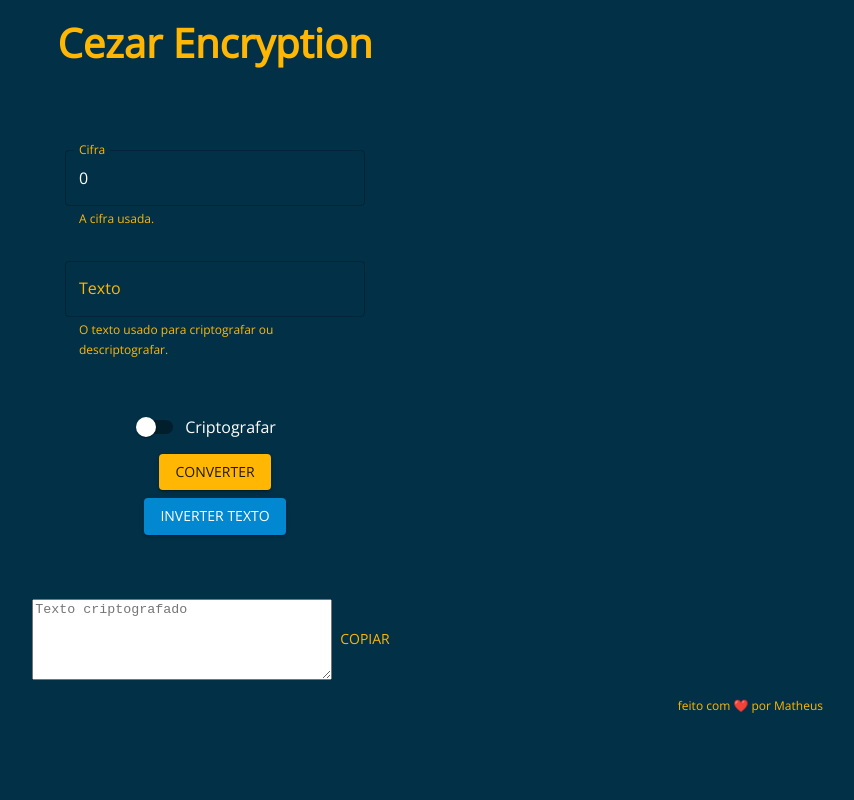
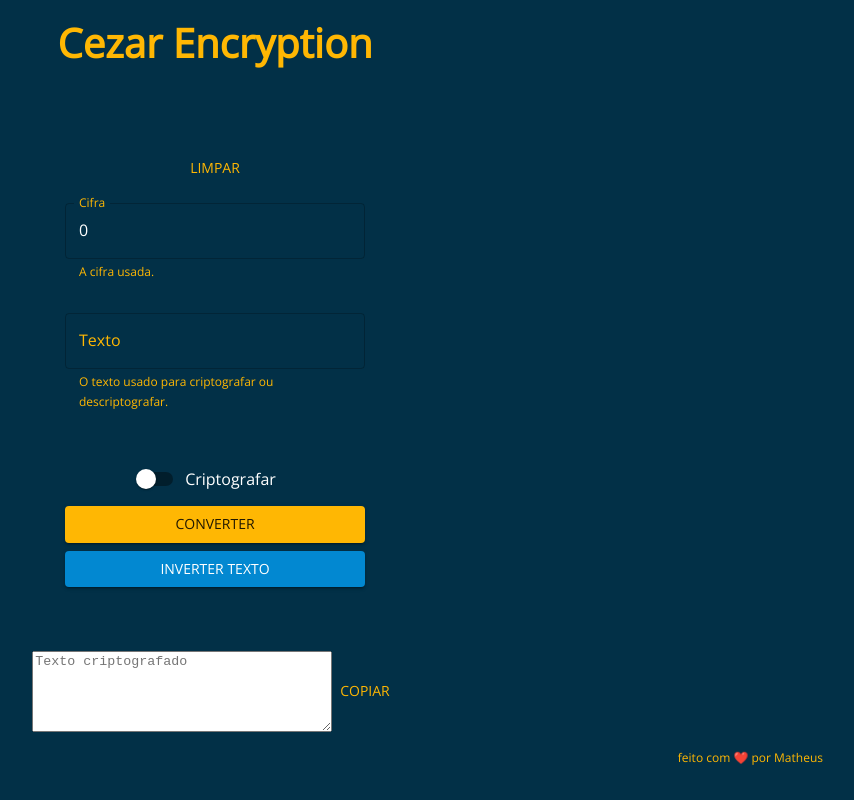
Before and after one commit to matheustirabassi/cezar-encript, a React (Create React App) app: page / in a window 1280 px wide. Shown: the whole page, without its empty margins (425-1279 px from the left). Built offline with nearby package versions, Linux system fonts and the light colour scheme; a web font is replaced by a local one.

Commit message:
Adiciona botão de limpar
Signed-off-by: Matheus Tirabassi <tirabassi.matheus@aluno.ifsp.edu.br>

```diff
--- a/src/presentation/view/HomePage/HomeView.tsx
+++ b/src/presentation/view/HomePage/HomeView.tsx
@@ -34,6 +34,7 @@ const HomeView = () => {
 		openSnackbar,
 		setOpenSnackbar,
 		convertText,
+		cleanTexts,
 	} = useViewModel()
 
 	const handleChange = (event: React.ChangeEvent<HTMLInputElement>) => {
@@ -44,19 +45,18 @@ const HomeView = () => {
 	const [buttonCopyClicked, setButtonCopyClicked] = useState(false)
 
 	return (
-		<Grid container direction="column" justifyContent="space-between" alignItems="stretch" mt={2}>
+		<Grid container direction="column" mt={2}>
 			<Typography variant="h1" color="primary">
 				Cezar Encryption
 			</Typography>
 
-			<Grid
-				container
-				textAlign={"center"}
-				direction={"column"}
-				mt={8}
-				justifyContent="center"
-				alignItems={"center"}
-			>
+			<Grid container direction={"column"} mt={8} alignItems="center">
+				<Grid item mt={2}>
+					<Button onClick={cleanTexts} sx={{ width: 300 }}>
+						Limpar
+					</Button>
+				</Grid>
+
 				<Grid item mt={2}>
 					<TextField
 						label="Cifra"
@@ -74,12 +74,12 @@ const HomeView = () => {
 					<Box mt={2}>
 						<TextField
 							id="standard-multiline-flexible"
-							label={"Texto"}
+							label="Texto"
 							helperText="O texto usado para criptografar ou descriptografar."
 							multiline
-							maxRows={5}
+							maxRows={6}
 							variant="outlined"
-							style={{ width: 300 }}
+							sx={{ width: 300 }}
 							value={text}
 							onChange={(e) => setText(e.target.value)}
 						/>
@@ -97,13 +97,18 @@ const HomeView = () => {
 					</Grid>
 
 					<Grid item mt={1}>
-						<Button variant="contained" onClick={convertText}>
+						<Button variant="contained" onClick={convertText} sx={{ width: 300 }}>
 							CONVERTER
 						</Button>
 					</Grid>
 
 					<Grid item mt={1}>
-						<Button variant="contained" onClick={inverseTextInputWithOutput} color="info">
+						<Button
+							variant="contained"
+							onClick={inverseTextInputWithOutput}
+							color="info"
+							sx={{ width: 300 }}
+						>
 							INVERTER TEXTO
 						</Button>
 					</Grid>
@@ -114,8 +119,8 @@ const HomeView = () => {
 						<TextareaAutosize
 							minRows={5}
 							placeholder="Texto criptografado"
+							value={encryptedText}
 							style={{ width: 300 }}
-							value={encryptedText}
 						/>
 						<Button
 							onClick={() => {
@@ -138,7 +143,11 @@ const HomeView = () => {
 				<Alert severity="success">Texto convertido!</Alert>
 			</Snackbar>
 
-			<Snackbar open={buttonCopyClicked} autoHideDuration={2000} onClose={() => setButtonCopyClicked(false)}>
+			<Snackbar
+				open={buttonCopyClicked}
+				autoHideDuration={2000}
+				onClose={() => setButtonCopyClicked(false)}
+			>
 				<Alert severity="info">Texto criptografado copiado!</Alert>
 			</Snackbar>
 
--- a/src/presentation/view/HomePage/HomeViewModel.ts
+++ b/src/presentation/view/HomePage/HomeViewModel.ts
@@ -59,6 +59,12 @@ export default function HomeContentViewModel() {
 		toogleEncryptOrDecrypt()
 	}
 
+	function cleanTexts() {
+		setText("")
+		setEncryptedText("")
+		setCipher(0)
+	}
+
 
 	return {
 		text, setText,
@@ -69,6 +75,6 @@ export default function HomeContentViewModel() {
 		encryptText, toogleEncryptOrDecrypt,
 		inverseTextInputWithOutput,
 		openSnackbar, setOpenSnackbar,
-		convertText
+		convertText, cleanTexts
 	}
 }
```
